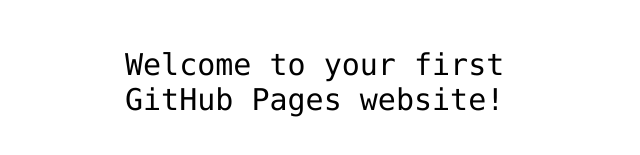
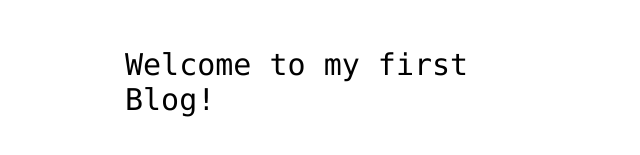
Before and after one commit to tarungeorge/hello-world, a plain HTML site: page index.html in a window 1280 px wide. Shown: the part 341-496 px from the top of the page, without its empty margins (315-955 px from the left). Drawn offline with Linux system fonts and the light colour scheme.

Commit message:
Update index.html

```diff
--- a/index.html
+++ b/index.html
@@ -3,7 +3,7 @@
 <html>
 <head>
   <meta http-equiv="Content-Type" content="text/html; charset=utf-8"/>
-  <title>my-first-website</title>
+  <title>Taruns Blog</title>
   <LINK href="styles.css" rel="stylesheet" type="text/css">
 </head>
 
@@ -12,7 +12,7 @@
 <img src="https://octodex.github.com/images/daftpunktocat-thomas.gif" id="octocat" alt="octocat-gif" />
 
 <!-- Change this code here by copy and pasting your template on line 15 -->
-<p>Welcome to your first GitHub Pages website!</p>
+<p>Welcome to my first Blog!</p>
 
 </body>
 </html>
```
